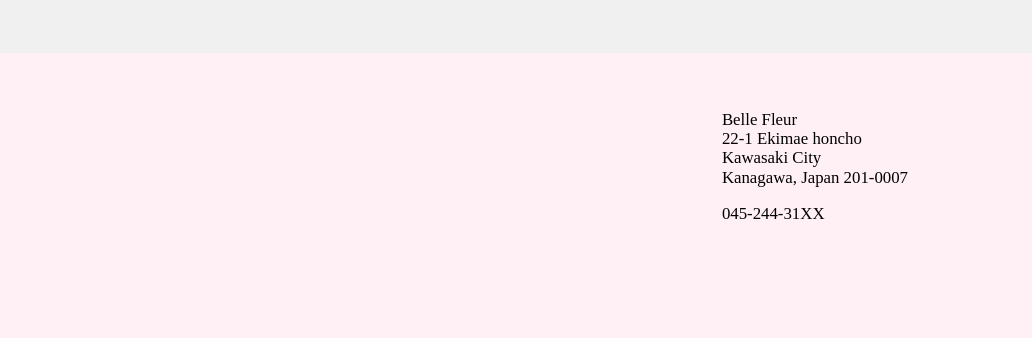
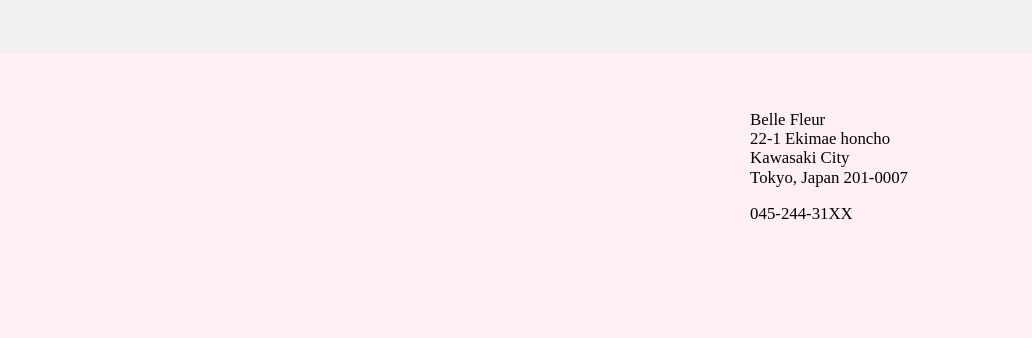
Before and after one commit to Rico-mimi/cbc_kadai, a plain HTML site: page news.html in a window 1280 px wide. Shown: the part 825-1163 px from the top of the page, 248-1280 px from the left. Drawn offline with Linux system fonts and the light colour scheme; a web font is replaced by a local one.

Commit message:
fix: Address Changed

```diff
--- a/news.html
+++ b/news.html
@@ -104,7 +104,7 @@
               Belle Fleur <br>
               22-1 Ekimae honcho<br>
               Kawasaki City<br>
-              Kanagawa, Japan 201-0007
+              Tokyo, Japan 201-0007
             </p>
             <p>045-244-31XX</p>
           </div>
```
